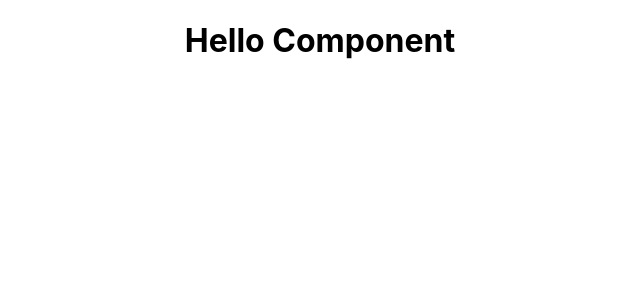
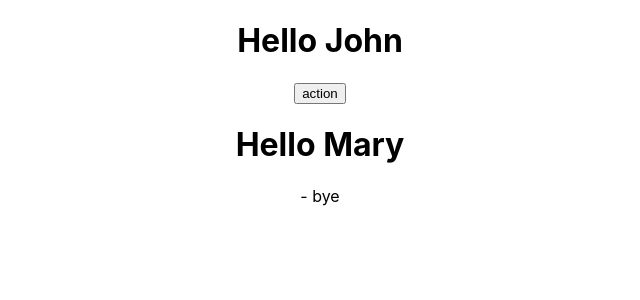
Before and after one commit to sysbender/react-demo, a React (Create React App) app: page / in a window 1280 px wide. Shown: the top 300 px of the page, without its empty margins (320-960 px from the left). Built offline with nearby package versions, Linux system fonts and the light colour scheme.

Commit message:
add props (attribute, children) to components

```diff
--- a/src/App.js
+++ b/src/App.js
@@ -4,7 +4,12 @@ import { Greet } from "./components/Greet";
 function App() {
   return (
     <div className="App">
-      <Greet />
+      <Greet name="John">
+        <button>action</button>
+      </Greet>
+      <Greet name="Mary">
+        <p> - bye</p>
+      </Greet>
     </div>
   );
 }
--- a/src/components/Greet.js
+++ b/src/components/Greet.js
@@ -1,5 +1,10 @@
-export const Greet = () => {
-  return <h1>Hello Component</h1>;
+export const Greet = (props) => {
+  return (
+    <div>
+      <h1>Hello {props.name}</h1>
+      {props.children}
+    </div>
+  );
 };
 
 //export default Greet;
```
Also changed, not shown: 1 other file (tests, documents, lock files or other folders).
